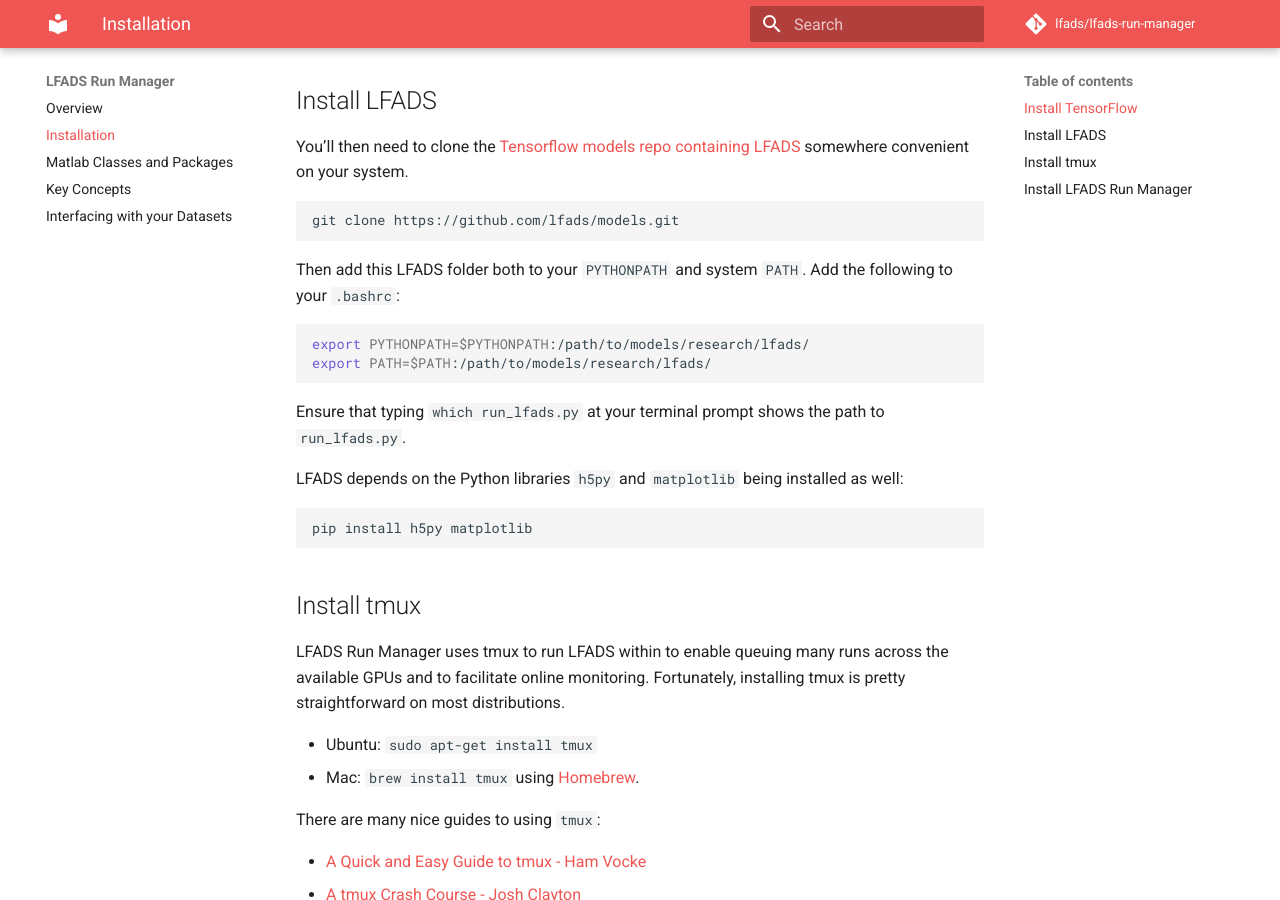
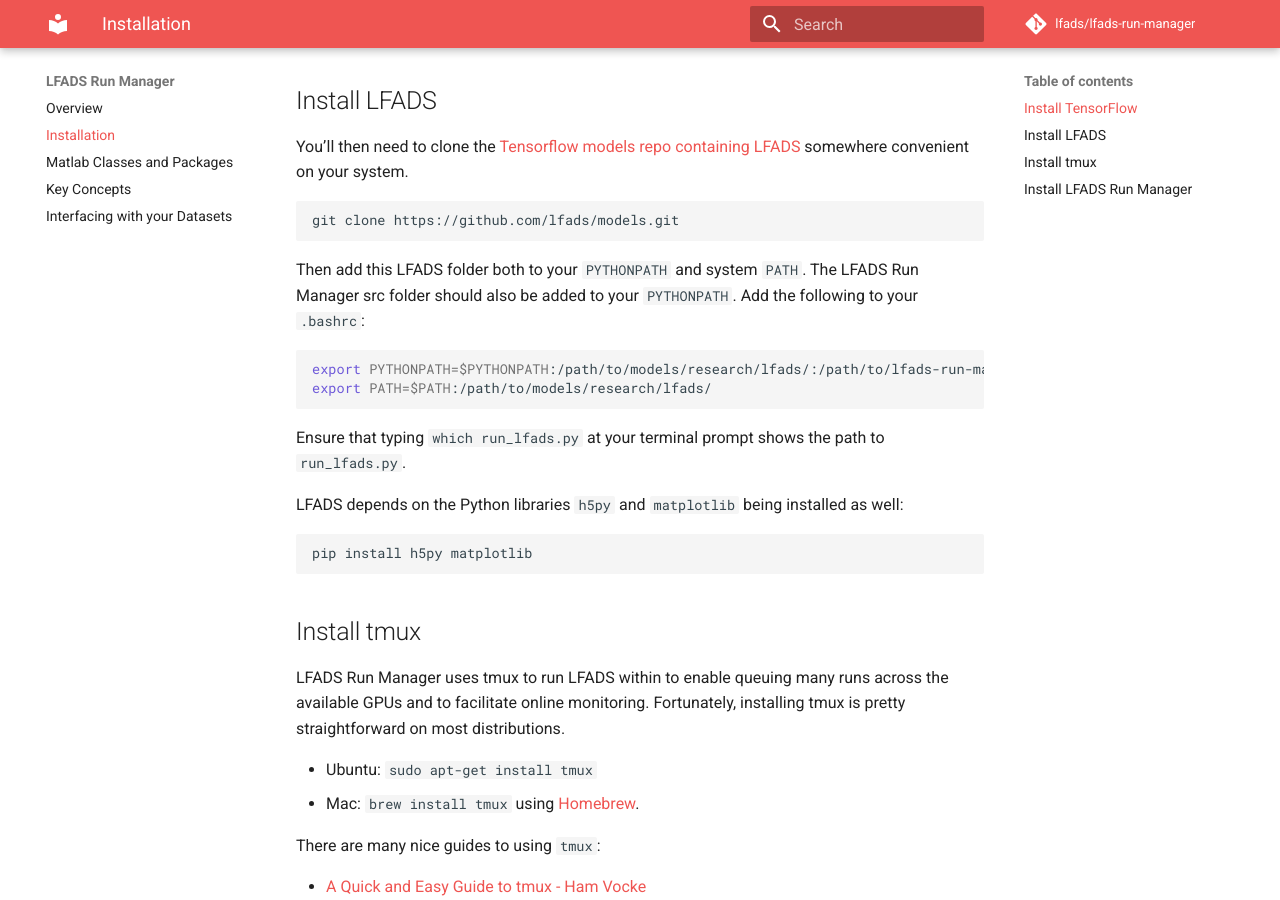
Before and after one commit to lfads/lfads-run-manager, an MkDocs documentation site: the page built from docs/install.md, in a window 1280 px wide and 900 px high, scrolled down 875 px. Built offline with MkDocs 1.6.1 and Material for MkDocs 9.7.7, drawn with Linux system fonts in a browser that asks for light colours; comment, search, counter and statistics services are not loaded; old or Windows-style settings are respelled for this version of MkDocs.

Commit message:
Documentation consistency fix

````diff
--- a/docs/install.md
+++ b/docs/install.md
@@ -34,9 +34,9 @@
 git clone https://github.com/lfads/models.git
 ```
 
-Then add this LFADS folder both to your `PYTHONPATH` and system `PATH`. Add the following to your `.bashrc`:
+Then add this LFADS folder both to your `PYTHONPATH` and system `PATH`. The LFADS Run Manager src folder should also be added to your `PYTHONPATH`. Add the following to your `.bashrc`:
 ```bash
-export PYTHONPATH=$PYTHONPATH:/path/to/models/research/lfads/
+export PYTHONPATH=$PYTHONPATH:/path/to/models/research/lfads/:/path/to/lfads-run-manager/src
 export PATH=$PATH:/path/to/models/research/lfads/
 ```
 
````
Also changed, not shown: docs/running.md (+1 -1 lines).
